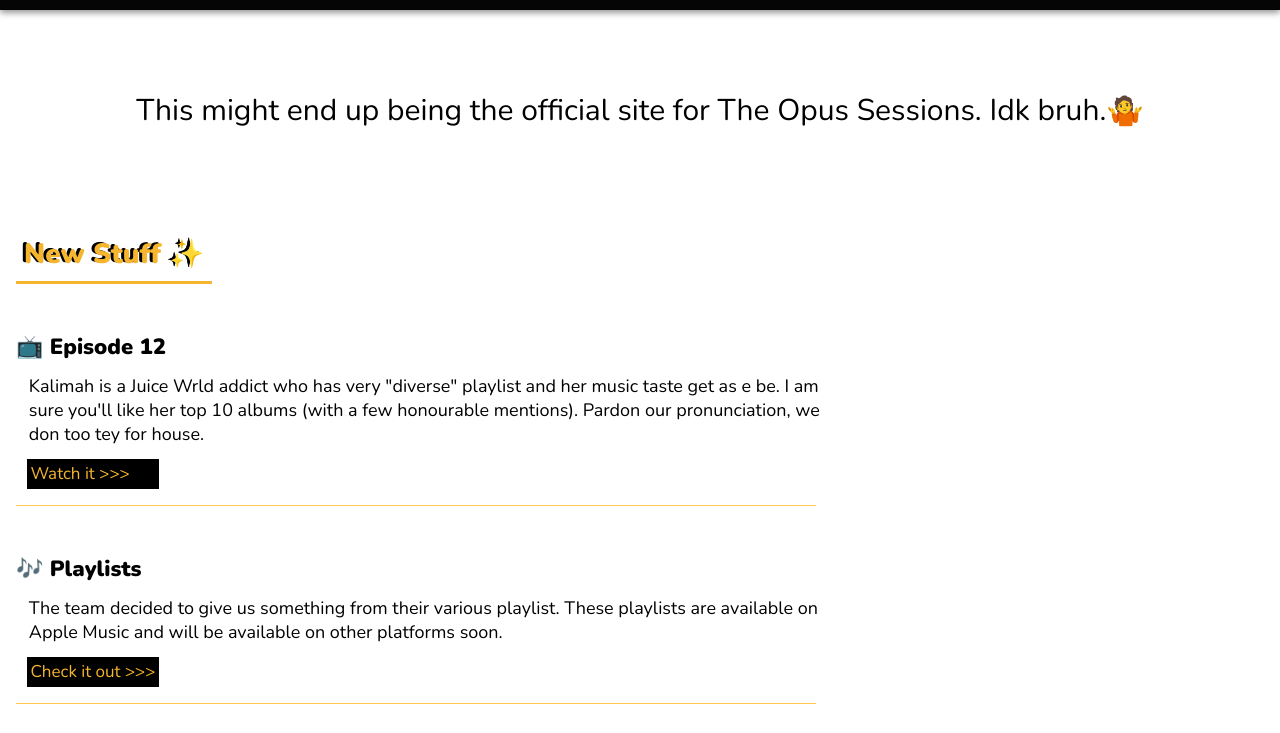
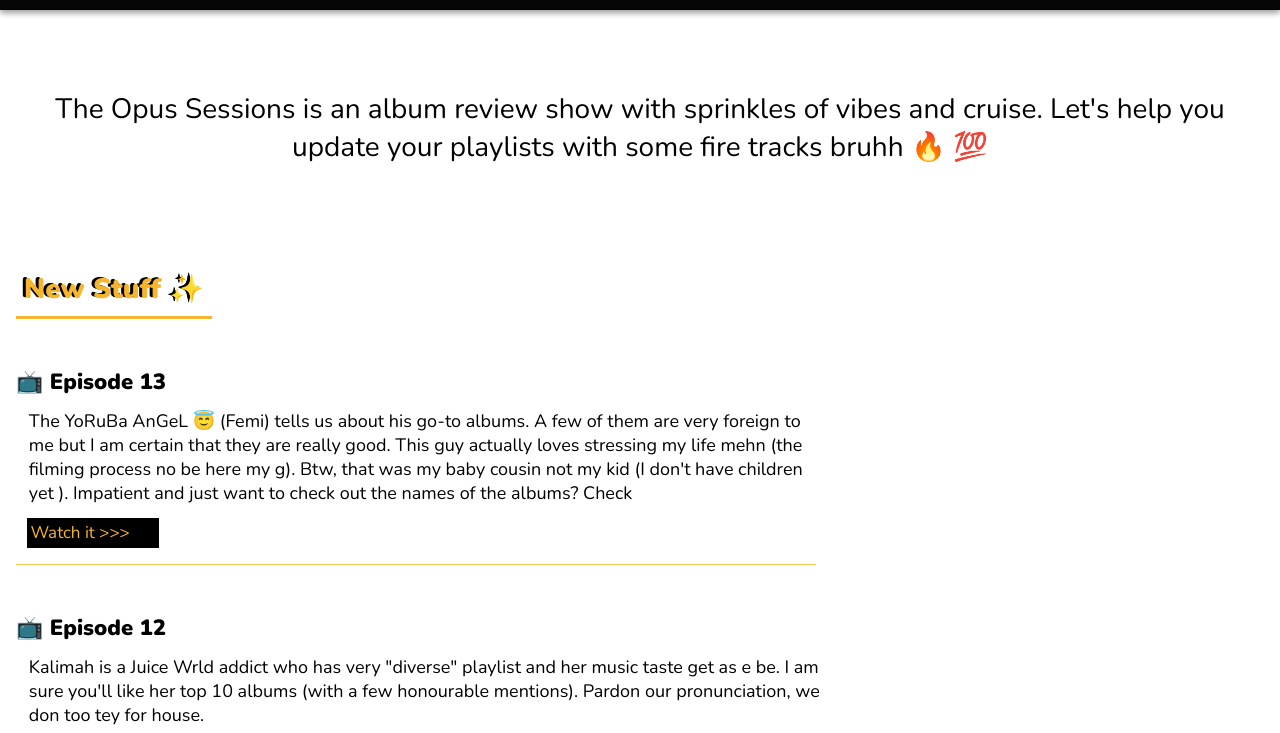
Before and after one commit to stanislaus-onwuka/op-site, a plain HTML site: page index.html in a window 1280 px wide. Shown: the part 66-799 px from the top of the page. Drawn offline with nearby package versions, Linux system fonts and the light colour scheme.

Commit message:
New stuff added

```diff
--- a/css/style.scss
+++ b/css/style.scss
@@ -277,7 +277,7 @@ header{
     padding: 5rem 3rem;
 
     .hero-text{
-        font-size: 30px;
+        font-size: 28px;
         text-align: center;
 
         @include media( "<phone" ) {
@@ -413,7 +413,8 @@ header{
     }
 }
 
-.apple-music-playlists{
+.apple-music-playlists,
+.spotify-music-playlists{
     padding: 1rem 0.5rem;
     margin: 1rem 0;
 
--- a/index.html
+++ b/index.html
@@ -35,7 +35,8 @@
             </nav>
             <div class="hero">
                 <p class="hero-text">
-                    This might end up being the official site for The Opus Sessions. Idk bruh.&#129335;
+                    The Opus Sessions is an album review show with sprinkles of vibes and cruise.
+                    Let's help you update your playlists with some fire tracks bruhh &#128293; &#128175;
                 </p>
             </div>
         </header>
@@ -43,6 +44,21 @@
             <h2 class="homepage-title">New Stuff &#10024;</h2>
             <section class="new-stuff-list">
                 <ul>
+                    <li class="new-stuff">
+                        <div class="new-stuff-details">
+                            <h3 class="title">&#128250; Episode 13</h3>
+                            <p class="description">
+                                The YoRuBa AnGeL &#128519; (Femi) tells us about his go-to albums.
+                                A few of them are very foreign to me but I am certain that they are really good. This guy actually loves stressing my life mehn (the filming process no be here my g).
+                                Btw, that was my baby cousin not my kid (I don't have children yet ).
+
+                                Impatient and just want to check out the names of the albums? Check
+
+                            </p>
+                            <a href="https://www.instagram.com/tv/CH18q_AD7ym/?utm_source=ig_web_button_share_sheet" target="_blank">Watch it >>></a>
+                        </div>
+
+                    </li>
                     <li class="new-stuff">
                         <div class="new-stuff-details">
                             <h3 class="title">&#128250; Episode 12</h3>
```
Also changed, not shown: playlists.html (+73 -0 lines), css/style.css.
